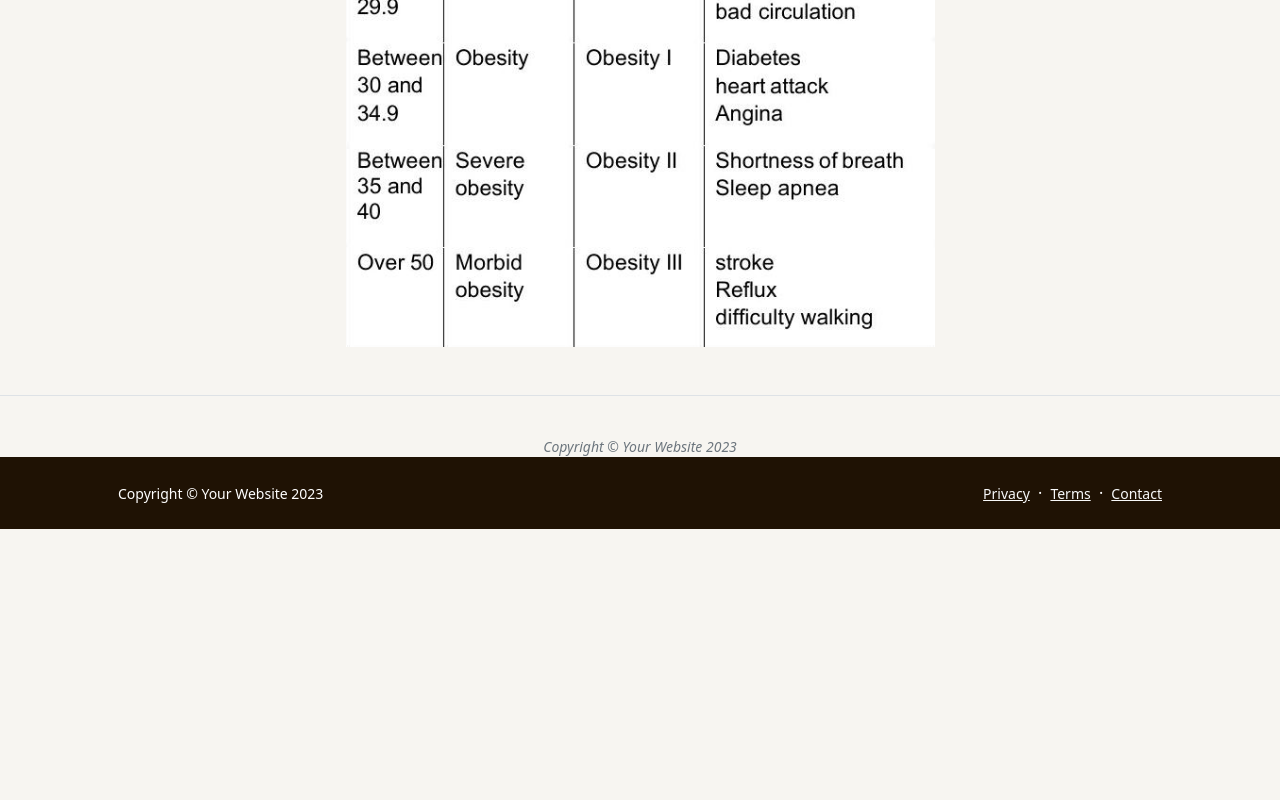
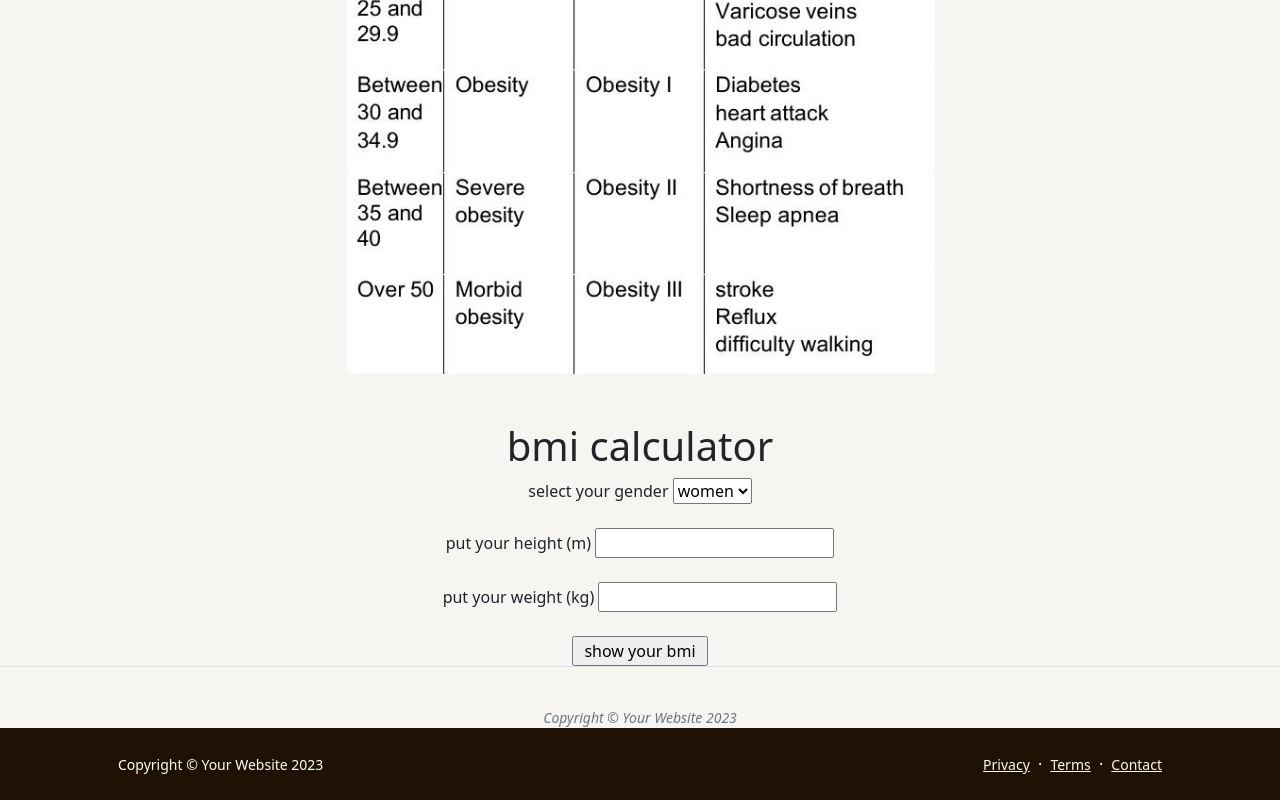
Before and after one commit to brunasadi/HealthyDiamond, a website: page faq.html in a window 1280 px wide. Shown: the part 6778-7578 px from the top of the page. Before the commit the page ends 7307 px from the top, so only its background shows below. Drawn offline with nearby package versions, Linux system fonts and the light colour scheme.

Commit message:
Update faq.html

```diff
--- a/faq.html
+++ b/faq.html
@@ -181,7 +181,53 @@
           </div>
       </div>
   </article>
+<!--inicio calculadora imc-->
 
+
+  <div class="calcimc" align="center" id="imc">
+    <h1>bmi calculator</h1>
+    select your gender
+    <select id="sexo">
+      <option value="m">
+        <h2>women</h2>
+      </option>
+      <option value="h">
+        <h2>men</h2>
+      </option>
+
+
+    </select>
+    <br> <br>
+    put your height (m) <input type="number" id="altura">
+    <br> <br>
+    put your weight (kg) <input type="number" id="massa"> <br><br>
+
+
+    <script>
+      function calcularpeso() {
+
+
+        var sexo = document.getelementbyid("sexo").value;
+        var altura = document.getelementbyid("altura").value;
+        var peso = document.getelementbyid("massa").value;
+
+
+        if (sexo == "men" || sexo == "h") {
+          var total = (peso/(altura*altura));
+          alert("your bmi is: " + total+", look in the table and check your situation");
+        }
+        else if (sexo == "women" || sexo == "m") {
+          var total = (peso/(altura*altura));
+          alert("your bmi is: " + total+", look in the table and check your situation");
+        }
+      }
+
+
+    </script>
+    <input type="button" value=" show your bmi " onclick="calcularpeso()">
+
+
+    <!--fim calculadora imc-->
 
 
 
```
